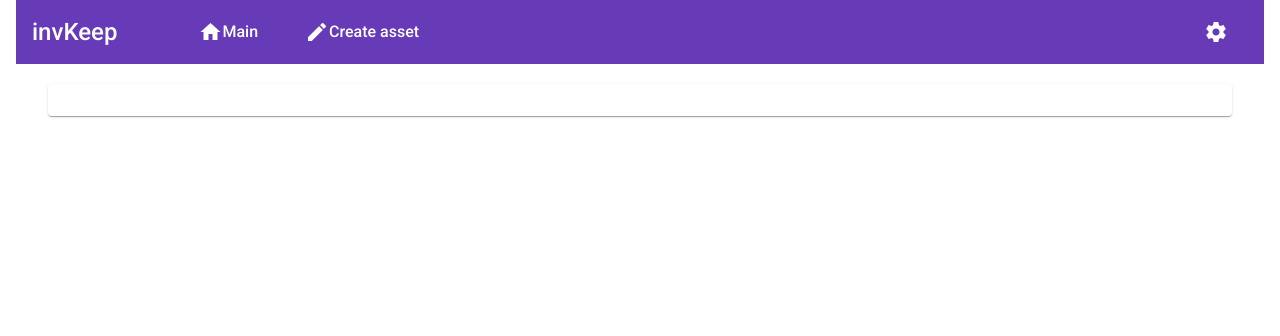
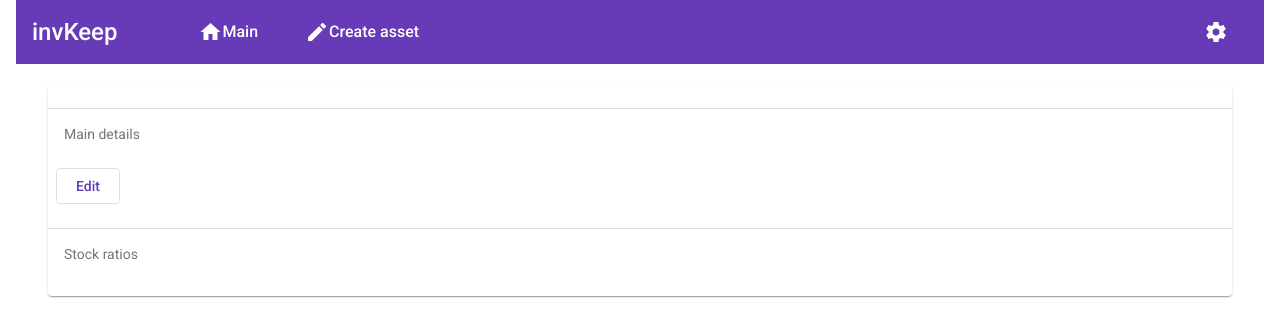
Before and after one commit to PPat93/invKeep, an Angular app in the folder invKeepFrontend/: page /details/1 in a window 1280 px wide. Shown: the top 336 px of the page. Built offline with nearby package versions, Linux system fonts and the light colour scheme.

Commit message:
v0.05.01 - add mat card dividers, titles, content places and working edit button for current detailed asset

```diff
--- a/invKeepFrontend/src/app/assetComponents/asset-details/asset-details.component.html
+++ b/invKeepFrontend/src/app/assetComponents/asset-details/asset-details.component.html
@@ -1,4 +1,22 @@
 <mat-card>
-<mat-card-title>
-</mat-card-title>
+  <mat-card-title>
+    {{assetMainDetails.assetName}}
+  </mat-card-title>
+  <mat-divider></mat-divider>
+  <br>
+  <mat-card-subtitle>
+    Main details
+  </mat-card-subtitle>
+  <mat-card-content>
+  </mat-card-content>
+  <mat-card-actions>
+    <a mat-stroked-button color="primary" [routerLink]="['/edit', assetId]">Edit</a>
+  </mat-card-actions>
+  <mat-divider></mat-divider>
+  <br>
+  <mat-card-subtitle>
+    Stock ratios
+  </mat-card-subtitle>
+  <mat-card-content>
+  </mat-card-content>
 </mat-card>
--- a/invKeepFrontend/src/app/assetComponents/asset-details/asset-details.component.ts
+++ b/invKeepFrontend/src/app/assetComponents/asset-details/asset-details.component.ts
@@ -9,18 +9,18 @@ import {AssetRecord} from "../../shared/shared";
   styleUrls: ['asset-details.component.scss']
 })
 
-export class AssetDetailsComponent implements OnInit{
+export class AssetDetailsComponent implements OnInit {
 
   assetId: string;
   assetMainDetails: AssetRecord;
 
-  constructor(public AssetService: AssetsService, public route: ActivatedRoute){}
+  constructor(public AssetService: AssetsService, public route: ActivatedRoute) {
+  }
 
-  ngOnInit(){
+  ngOnInit() {
     this.route.paramMap.subscribe((paramMap: ParamMap) => {
-      this.assetId = paramMap.get(this.assetId);
+      this.assetId = paramMap.get(`assetId`);
       this.assetMainDetails = this.AssetService.getSingleAsset(this.assetId);
     })
   }
-
 }
--- a/invKeepFrontend/src/app/assetComponents/asset-list/asset-list.component.ts
+++ b/invKeepFrontend/src/app/assetComponents/asset-list/asset-list.component.ts
@@ -2,7 +2,6 @@ import {Component, OnDestroy, OnInit} from '@angular/core';
 import {AssetRecord} from "../../shared/shared";
 import {AssetsService} from "./assets.service";
 import {Subscription} from "rxjs";
-import {AssetCreateComponent} from "../asset-create/asset-create.component";
 
 @Component({
   selector: 'app-asset-list',
```
